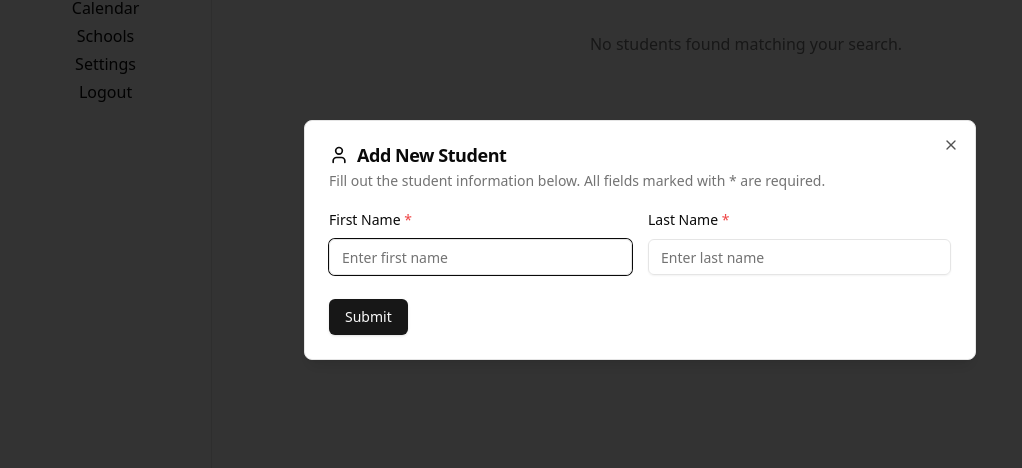
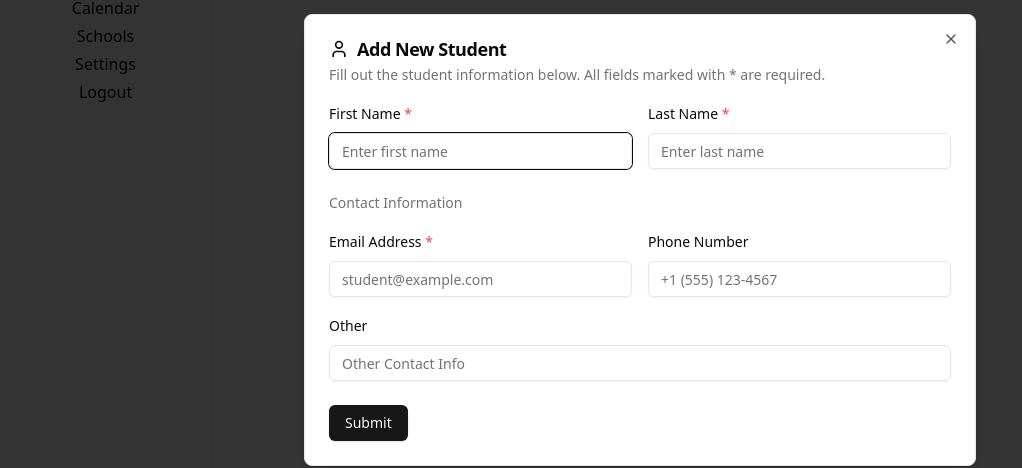
Before and after one commit to cruse-charles/EduConsult, a Next.js app: page /dashboard in a window 1280 px wide. Both pictures are taken after a click on the button "Add New Student". Shown: the part 160-628 px from the top of the page, without its empty margins (0-1022 px from the left). Built offline with nearby package versions, Linux system fonts and the light colour scheme; no server answers.

Commit message:
created personal information section for student creation

```diff
--- a/app/components/AddStudentModal.tsx
+++ b/app/components/AddStudentModal/AddStudentModal.tsx
@@ -9,6 +9,8 @@ import { DialogTrigger } from "@radix-ui/react-dialog";
 import { Button } from "@/components/ui/button";
 import { Label } from "@/components/ui/label";
 import { Input } from "@/components/ui/input";
+import { Textarea } from "@/components/ui/textarea";
+import PersonalInfoSection from "./PersonalInfoSection";
 
 
 
@@ -20,7 +22,7 @@ function AddStudentModal() {
             lastName: '',
             email: '',
             phone: '',
-            wechat: '',
+            other: '',
         },
         academicInformation: {
             currentSchool: '',
@@ -63,7 +65,7 @@ function AddStudentModal() {
     //     }))
     // }
 
-    const handleInputChange = (e: React.ChangeEvent<HTMLInputElement>) => {
+    const handlePersonalInfoChange = (e: React.ChangeEvent<HTMLInputElement | HTMLTextAreaElement>) => {
         const { name, value } = e.target;
         setFormData((prevData) => ({
             ...prevData,
@@ -93,6 +95,7 @@ function AddStudentModal() {
                     </DialogDescription>
                 </DialogHeader>
                 <form className="space-y-6" onSubmit={handleSubmit}>
+                    {/* <div className="space-y-4">
                         <div className="grid grid-cols-1 md:grid-cols-2 gap-4">
                             <div className="space-y-2">
                                 <Label htmlFor="firstName">First Name <span className="text-red-500">*</span></Label>
@@ -103,6 +106,27 @@ function AddStudentModal() {
                                 <Input id="lastName" placeholder="Enter last name" value={formData.personalInformation.lastName} name="lastName" onChange={handleInputChange} required />
                             </div>
                         </div>
+                    </div>
+                    <div className="space-y-4">
+                        <h3 className="text-sm font-medium text-muted-foreground">Contact Information</h3>
+                        <div className="grid grid-cols-1 md:grid-cols-2 gap-4">
+                            <div className="space-y-2">
+                                <Label htmlFor="email">
+                                    Email Address <span className="text-red-500">*</span>
+                                </Label>
+                                <Input id="email" type="email" placeholder="student@example.com" value={formData.personalInformation.email} name="email" onChange={handleInputChange} required/>
+                            </div>
+                            <div className="space-y-2">
+                                <Label htmlFor="phone">Phone Number</Label>
+                                <Input id="phone" type="tel" placeholder="+1 (555) 123-4567" value={formData.personalInformation.phone} name="phone" onChange={handleInputChange} />
+                            </div>
+                        </div>
+                        <div className="space-y-2">
+                            <Label htmlFor="wechat">WeChat ID</Label>
+                            <Input id="wechat" placeholder="WeChat username" value={formData.personalInformation.wechat} name="wechat" onChange={handleInputChange} />
+                        </div>
+                    </div> */}
+                    <PersonalInfoSection formData={formData} handlePersonalInfoChange={handlePersonalInfoChange} />
                     <Button type='submit'>Submit</Button>
                 </form>
             </DialogContent>
--- /dev/null
+++ b/app/components/AddStudentModal/PersonalInfoSection.tsx
@@ -0,0 +1,42 @@
+import { Label } from "@/components/ui/label";
+import { Input } from "@/components/ui/input";
+
+function PersonalInfoSection({formData, handlePersonalInfoChange}) {
+    return (
+        <>
+            <div className="space-y-4">
+                <div className="grid grid-cols-1 md:grid-cols-2 gap-4">
+                    <div className="space-y-2">
+                        <Label htmlFor="firstName">First Name <span className="text-red-500">*</span></Label>
+                        <Input id="firstName" placeholder="Enter first name" value={formData.personalInformation.firstName} name="firstName" onChange={handlePersonalInfoChange} required />
+                    </div>
+                    <div className="space-y-2">
+                        <Label htmlFor="lastName">Last Name <span className="text-red-500">*</span></Label>
+                        <Input id="lastName" placeholder="Enter last name" value={formData.personalInformation.lastName} name="lastName" onChange={handlePersonalInfoChange} required />
+                    </div>
+                </div>
+            </div>
+            <div className="space-y-4">
+                <h3 className="text-sm font-medium text-muted-foreground">Contact Information</h3>
+                <div className="grid grid-cols-1 md:grid-cols-2 gap-4">
+                    <div className="space-y-2">
+                        <Label htmlFor="email">
+                            Email Address <span className="text-red-500">*</span>
+                        </Label>
+                        <Input id="email" type="email" placeholder="student@example.com" value={formData.personalInformation.email} name="email" onChange={handlePersonalInfoChange} required/>
+                    </div>
+                    <div className="space-y-2">
+                        <Label htmlFor="phone">Phone Number</Label>
+                        <Input id="phone" type="tel" placeholder="+1 (555) 123-4567" value={formData.personalInformation.phone} name="phone" onChange={handlePersonalInfoChange} />
+                    </div>
+                </div>
+                <div className="space-y-2">
+                    <Label htmlFor="wechat">Other</Label>
+                    <Input id="wechat" placeholder="Other Contact Info" value={formData.personalInformation.other} name="other" onChange={handlePersonalInfoChange} />
+                </div>
+            </div>
+        </>
+    )
+}
+
+export default PersonalInfoSection
--- a/app/dashboard/page.tsx
+++ b/app/dashboard/page.tsx
@@ -4,7 +4,7 @@ import { useEffect, useState } from "react";
 import { getDoc, doc, DocumentReference, DocumentData } from "firebase/firestore";
 import { db, app } from "@/lib/firebaseConfig";
 import Sidebar from "../components/Sidebar";
-import AddStudentModal from "../components/AddStudentModal";
+import AddStudentModal from "../components/AddStudentModal/AddStudentModal";
 import { getAuth, onAuthStateChanged, User as FirebaseUser } from "firebase/auth";
 import StudentCard from "../components/StudentCard";
 import { Tabs, TabsContent, TabsList, TabsTrigger } from "@/components/ui/tabs";
```
Lines whose indentation alone changed are shown as unchanged.
